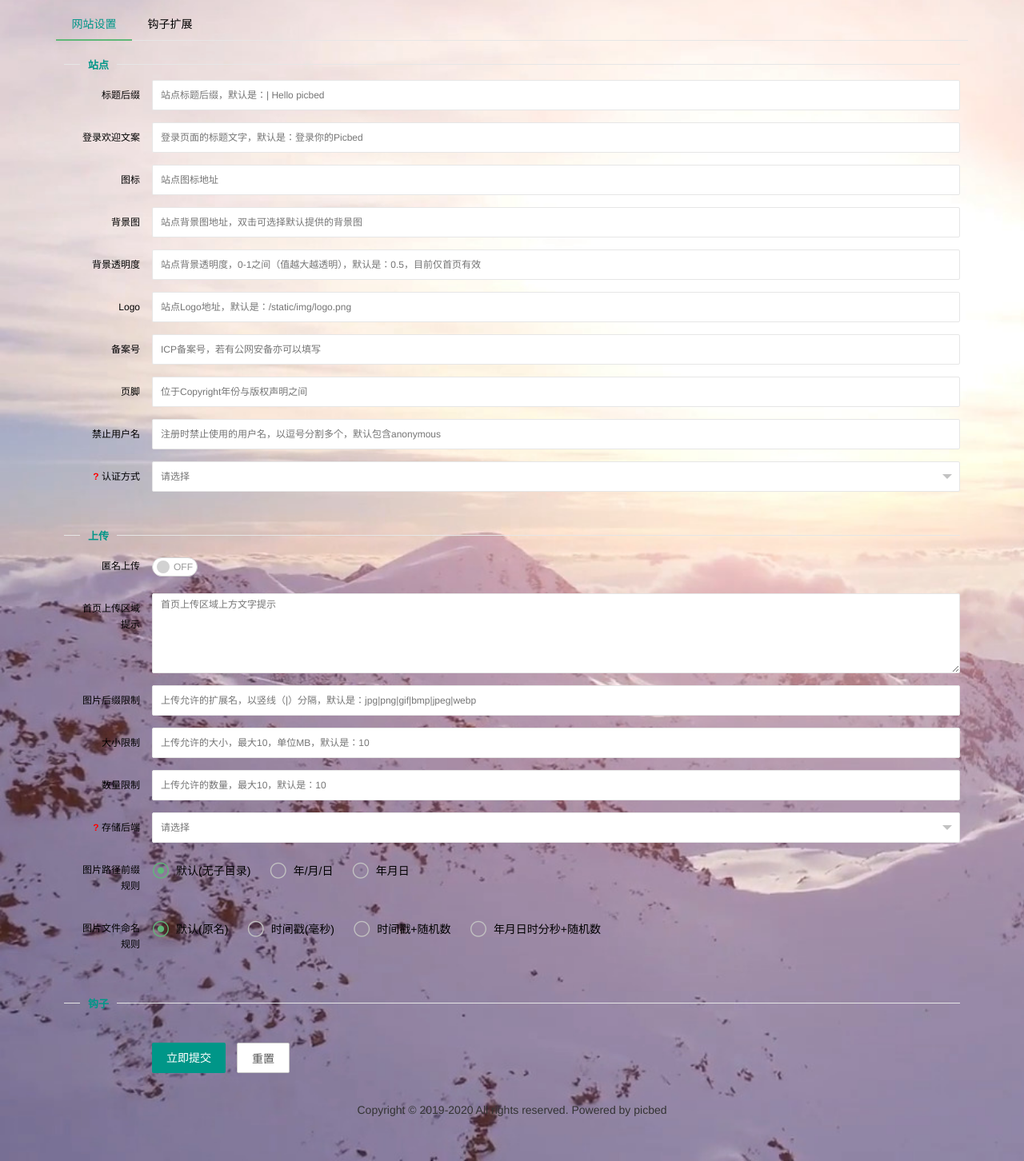
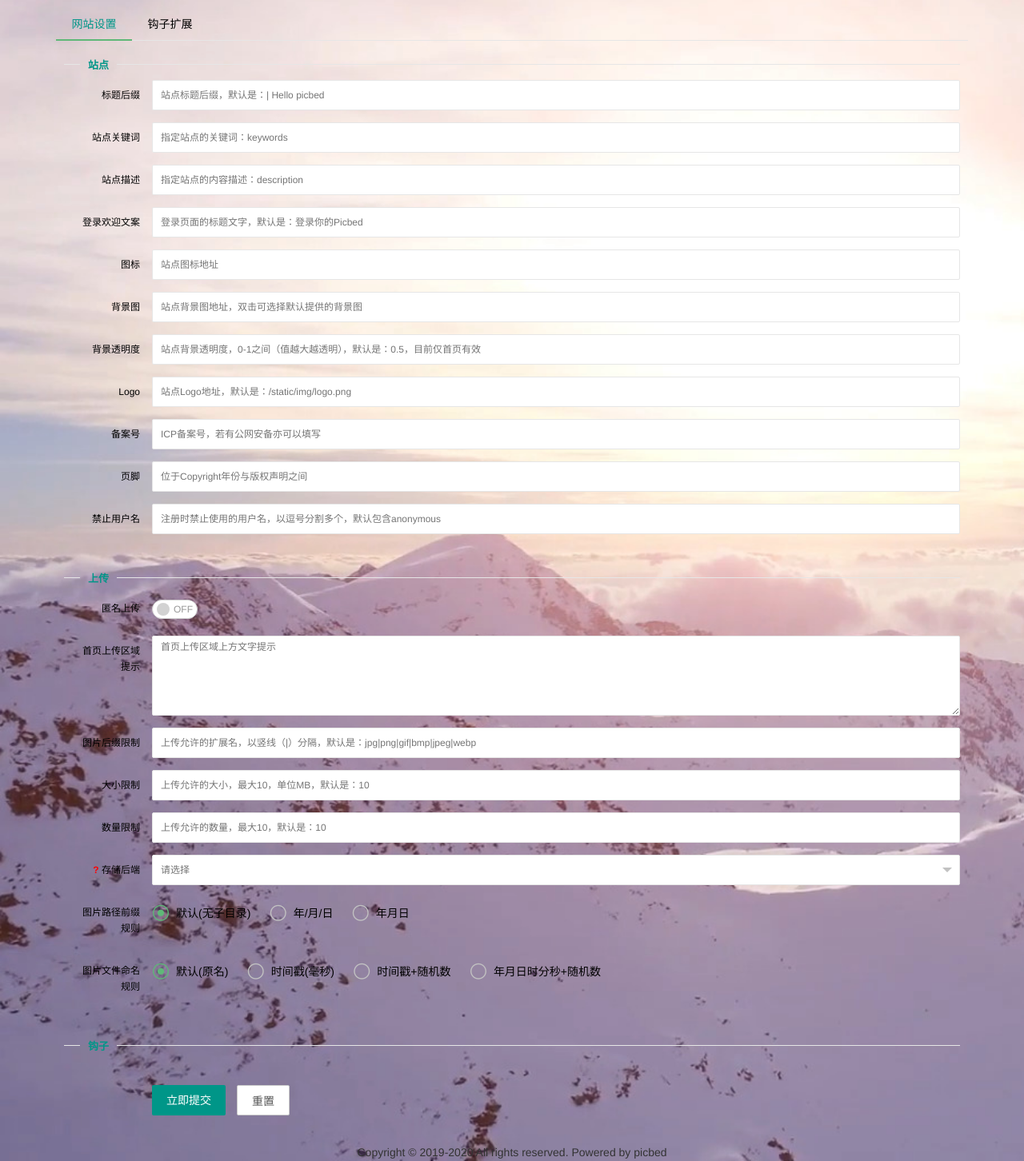
Before and after one commit to sapicd/sapic, a Python web app: template src/templates/control/admin.html in a window 1280 px wide. Shown: the part 59-1511 px from the top of the page at 80% size. Run offline with Jinja, Linux system fonts and the light colour scheme; the template is opened without the code that fills it, so the values that code supplies are empty.

Commit message:
update readme and add site config(keyword,description)

```diff
--- a/src/templates/control/admin.html
+++ b/src/templates/control/admin.html
@@ -39,6 +39,20 @@
                                 <div class="layui-input-block">
                                     <input type="text" name="title_suffix" value="{{ g.site.title_suffix }}"
                                         placeholder="站点标题后缀，默认是：| Hello picbed" autocomplete="off" class="layui-input">
+                                </div>
+                            </div>
+                            <div class="layui-form-item">
+                                <label class="layui-form-label">站点关键词</label>
+                                <div class="layui-input-block">
+                                    <input type="text" name="seo_keywords" value="{{ g.site.seo_keywords }}"
+                                        placeholder="指定站点的关键词：keywords" autocomplete="off" class="layui-input">
+                                </div>
+                            </div>
+                            <div class="layui-form-item">
+                                <label class="layui-form-label">站点描述</label>
+                                <div class="layui-input-block">
+                                    <input type="text" name="seo_description" value="{{ g.site.seo_description }}"
+                                        placeholder="指定站点的内容描述：description" autocomplete="off" class="layui-input">
                                 </div>
                             </div>
                             <div class="layui-form-item">
@@ -107,6 +121,7 @@
                                 </div>
                             </div>
                             {% set sas = get_call_list("site_auth", _type="func") %}
+                            <!--
                             <div class="layui-form-item">
                                 <label class="layui-form-label" id="tip-sa"><b style="color: red;">?</b> 认证方式</label>
                                 <div class="layui-input-block">
@@ -118,6 +133,7 @@
                                     </select>
                                 </div>
                             </div>
+                            -->
                             {{ intpl("sitesetting") }}
                         </div>
                     </fieldset>
--- a/src/templates/layout/base.html
+++ b/src/templates/layout/base.html
@@ -4,7 +4,9 @@
 <head>
     <meta charset="utf-8">
     <meta name="viewport" content="width=device-width, initial-scale=1, maximum-scale=1">
-    <meta name="keywords" content="SaintIC,picbed,图床">
+    <meta name="author" content="SaintIC">
+    <meta name="keywords" content="{{ g.site.seo_keywords or 'SaintIC,picbed,图床' }}">
+    <meta name="description" content="{{ g.site.seo_description or 'Flask-based self-built map bed named picbed' }}">
     <title>{% block LayoutTitle %}{% endblock %}{{ g.site.title_suffix or ' | Hello picbed' }}</title>
     <link href="{{ g.site.favicon or 'https://static.saintic.com/cdn/images/favicon-32.png' }}" rel="icon" type="image/x-icon" />
     <link href="{{ g.site.favicon or 'https://static.saintic.com/cdn/images/favicon-32.png' }}" rel="shortcut icon" type="image/x-icon" />
```
Also changed, not shown: .travis.yml, README.md, 1 other file.
